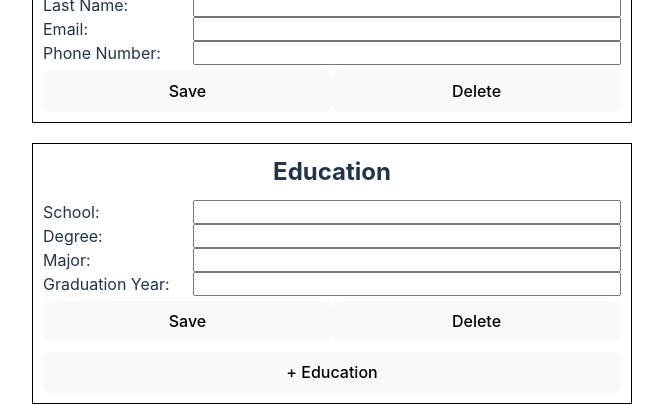
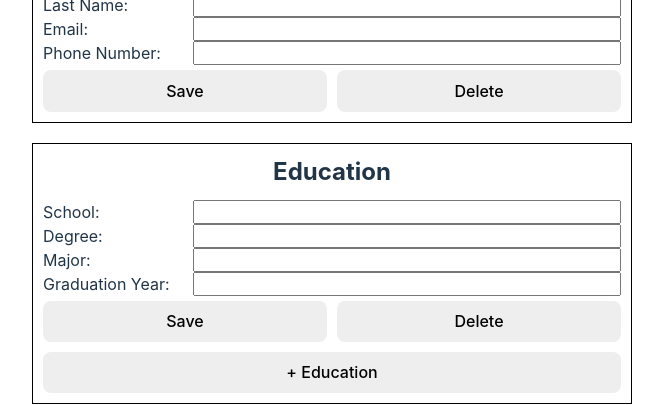
Before and after one commit to wangbertha/cv-application, a React (Vite) app: page / in a window 1280 px wide. Shown: the part 184-589 px from the top of the page, without its empty margins (308-971 px from the left). Built offline with nearby package versions, Linux system fonts and the light colour scheme.

Commit message:
Increase contrast for button background : root
Button background color is similar to root background color

```diff
--- a/src/App.css
+++ b/src/App.css
@@ -40,6 +40,7 @@ form label {
 }
 .action-btns {
   display: flex;
+  gap: 10px;
 }
 .action-btns button {
   flex: 1;
--- a/src/index.css
+++ b/src/index.css
@@ -67,6 +67,6 @@ button:focus-visible {
     color: #747bff;
   }
   button {
-    background-color: #f9f9f9;
+    background-color: #eeeeee;
   }
 }
```
